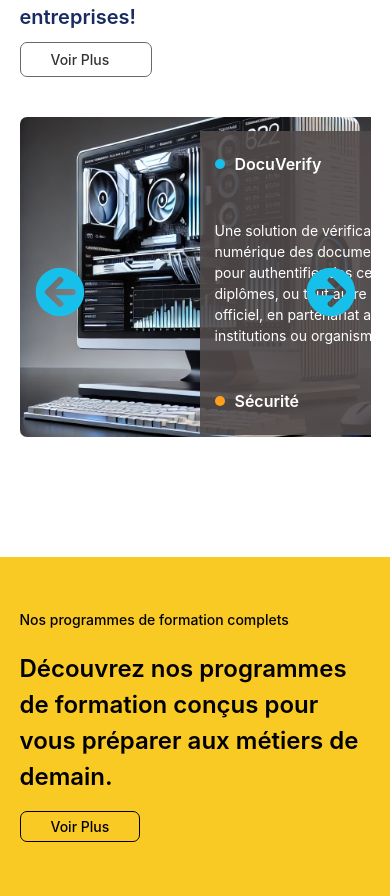
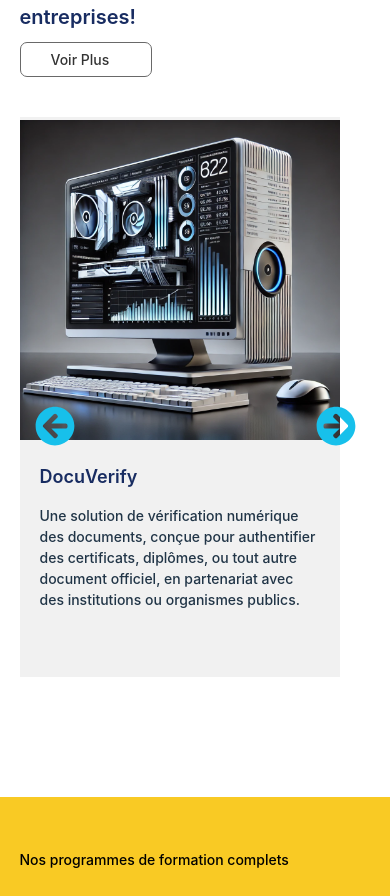
Before and after one commit to Didokapanga/labocongosoft, a React (Vite) app: page / in a window 390 px wide. Shown: the part 3704-4600 px from the top of the page. Built offline with nearby package versions, Linux system fonts and the light colour scheme.

Commit message:
section projects

```diff
--- a/src/components/Projects/Projects.css
+++ b/src/components/Projects/Projects.css
@@ -108,7 +108,7 @@
     display: none;
 }
 
-.projects-item li {
+.projects-item .project-primary {
     width: 35rem;
     height: 20rem;
     border-radius: 7px;
@@ -137,14 +137,14 @@
     font-size: 16px;
 }
 
-.projects-item li img {
+.projects-item .project-primary img {
     width: 100%;
     height: 100%;
     object-fit: cover;
     z-index: 0;
 }
 
-.projects-item li:hover img {
+.projects-item .project-primary:hover img {
     transform: scale(1.1);
 }
 
@@ -180,7 +180,7 @@
     margin: 0;
 }
 
-.projects-item li .name-desc {
+.projects-item .project-primary .name-desc {
     margin: 5px 5px;
     font-size: 14px;
 }
@@ -218,9 +218,13 @@
     align-items: center;
 }
 
-.projects-item li:hover .go {
+.projects-item .project-primary:hover .go {
     transform: translateY(0);
     cursor: pointer;
+}
+
+.projects-item .mobile-projects {
+    display: none;
 }
 
 /*******************/
@@ -262,35 +266,6 @@
 
 /*******/
 
-
-@media (max-width:1000px) {
-    .projects-title h2 {
-        /* margin-left: 40%; */
-    }
-
-    .projects-title span {
-        /* margin-left: 40%; */
-    }
-
-    .projects-title a {
-        /* margin-left: 40%; */
-    }
-}
-
-@media (max-width:900px) {
-    /* .projects-title h2 {
-        margin-left: 30%;
-    }
-
-    .projects-title a {
-        margin-left: 30%;
-    }
-
-    .projects-title span {
-        margin-left: 30%;
-    } */
-}
-
 @media (max-width:600px) {
     .projects-title {
         width: 100%;
@@ -314,14 +289,62 @@
     }
 }
 
-@media (max-width: 500px) {
-    .projects-item li {
-        width: 25rem;
-        height: 20rem;
+@media (max-width: 1000px) {
+    .projects-item .projects-primary {
+        display: none;
     }
 
-    .projects-info {
-        width: 70%;
-        left: 45%;
+    .projects-item .mobile-projects {
+        display: block;
     }
+
+    .projects-item .projects-scroll {
+        margin-top: 280px;
+        font-size: 40px;
+    }
+
+    .projects-item .mobile-projects {
+        display: flex;
+    }
+
+    .projects-item .mobile-item {
+        width: 20rem;
+        height: 35rem;
+        display: flex;
+        flex-direction: column;
+        gap: 20px;
+        box-sizing: border-box;
+        background: #f1f1f1;
+    }
+
+    .mobile-project-img {
+        width: 100%;
+        height: 100%;
+    }
+
+    .projects-item .mobile-item img {
+        width: 100%;
+        height: 100%;
+        object-fit: contain;
+    }
+
+    .projects-item .projects-mobile-info {
+        height: 100%;
+        display: flex;
+        flex-direction: column;
+        gap: 15px;
+        padding: 0 20px;
+    }
+
+    .projects-item .mobile-item .mobile-info span {
+        color: var(--primary);
+        font-size: 18px;
+        font-weight: 600;
+    }
+
+    .projects-item .mobile-item .mobile-desc {
+        font-size: 14px;
+        font-weight: 500;
+    }
+
 }
--- a/src/components/Projects/Projects.jsx
+++ b/src/components/Projects/Projects.jsx
@@ -98,9 +98,9 @@ const Projects = () => {
                         <span onClick={() => scroll(-1)}><FaArrowCircleLeft /></span>
                         <span onClick={() => scroll(1)}><FaArrowCircleRight /></span>
                     </div>
-                    <ul>
+                    <ul className='projects-primary'>
                         {projects.map((project, index) => (
-                            <li key={index} className='forme-animated' ref={(el) => serviceItemsRef.current[3] = el}>
+                            <li key={index} className='project-primary forme-animated' ref={(el) => serviceItemsRef.current[3] = el}>
                                 <img src={project.image} alt="" className="projects-img" />
                                 <div className="projects-info forme-animated" ref={(el) => serviceItemsRef.current[7] = el}>
                                     <span className="name-info">
@@ -119,6 +119,23 @@ const Projects = () => {
                             </li>
                         ))}
                     </ul>
+                    <ul className='mobile-projects'>
+                        {projects.map((project, index) => (
+                            <li key={index} className='mobile-item forme-animated' ref={(el) => serviceItemsRef.current[3] = el}>
+                                <div className="mobile-project-img">
+                                    <img src={project.image} alt="" className="projects-mobile-img" />
+                                </div>
+                                <div className="projects-mobile-info forme-animated" ref={(el) => serviceItemsRef.current[7] = el}>
+                                    <span className="mobile-info">
+                                        <span>{project.name}</span>
+                                    </span>
+                                    <span className="mobile-desc">{project.desc}</span>
+                                    <div className="cat-mobile-info">
+                                    </div>
+                                </div>
+                            </li>
+                        ))}
+                    </ul>
                 </div>
             </div>
         </div >
```
